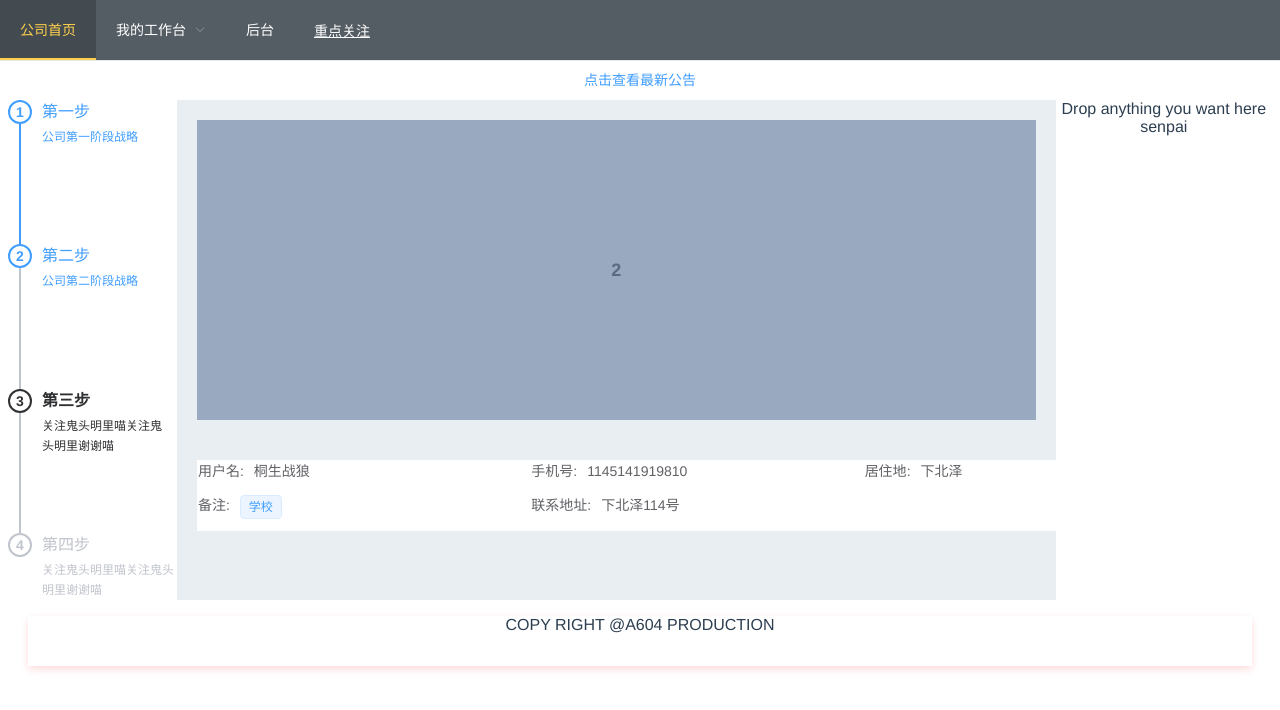
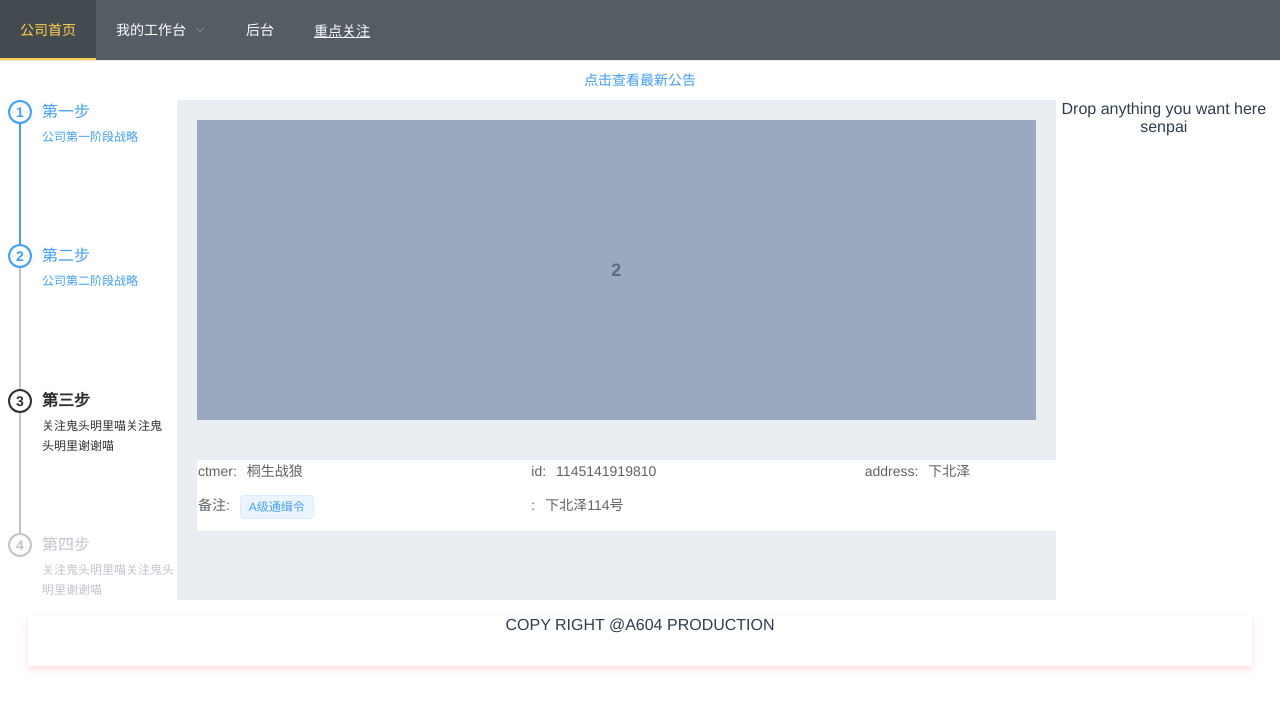
Before and after one commit to Clov614/company-web, a Vue app: page / in a window 1280 px wide. Shown: the top 710 px of the page. Built offline with nearby package versions, Linux system fonts and the light colour scheme.

Commit message:
小小的更新
Co-Authored-By: Clover614 <61135990+Clov614@users.noreply.github.com>

```diff
--- a/src/App.vue
+++ b/src/App.vue
@@ -23,13 +23,13 @@
             </div>
             <div class="info">
               <el-descriptions>
-                <el-descriptions-item label="用户名">桐生战狼</el-descriptions-item>
-                <el-descriptions-item label="手机号">1145141919810</el-descriptions-item>
-                <el-descriptions-item label="居住地">下北泽</el-descriptions-item>
+                <el-descriptions-item label="ctmer">桐生战狼</el-descriptions-item>
+                <el-descriptions-item label="id">1145141919810</el-descriptions-item>
+                <el-descriptions-item label="address">下北泽</el-descriptions-item>
                 <el-descriptions-item label="备注">
-                  <el-tag size="small">学校</el-tag>
+                  <el-tag size="small">A级通缉令</el-tag>
                 </el-descriptions-item>
-                <el-descriptions-item label="联系地址">下北泽114号</el-descriptions-item>
+                <el-descriptions-item label="">下北泽114号</el-descriptions-item>
               </el-descriptions>
             </div>
           </el-main>
```
